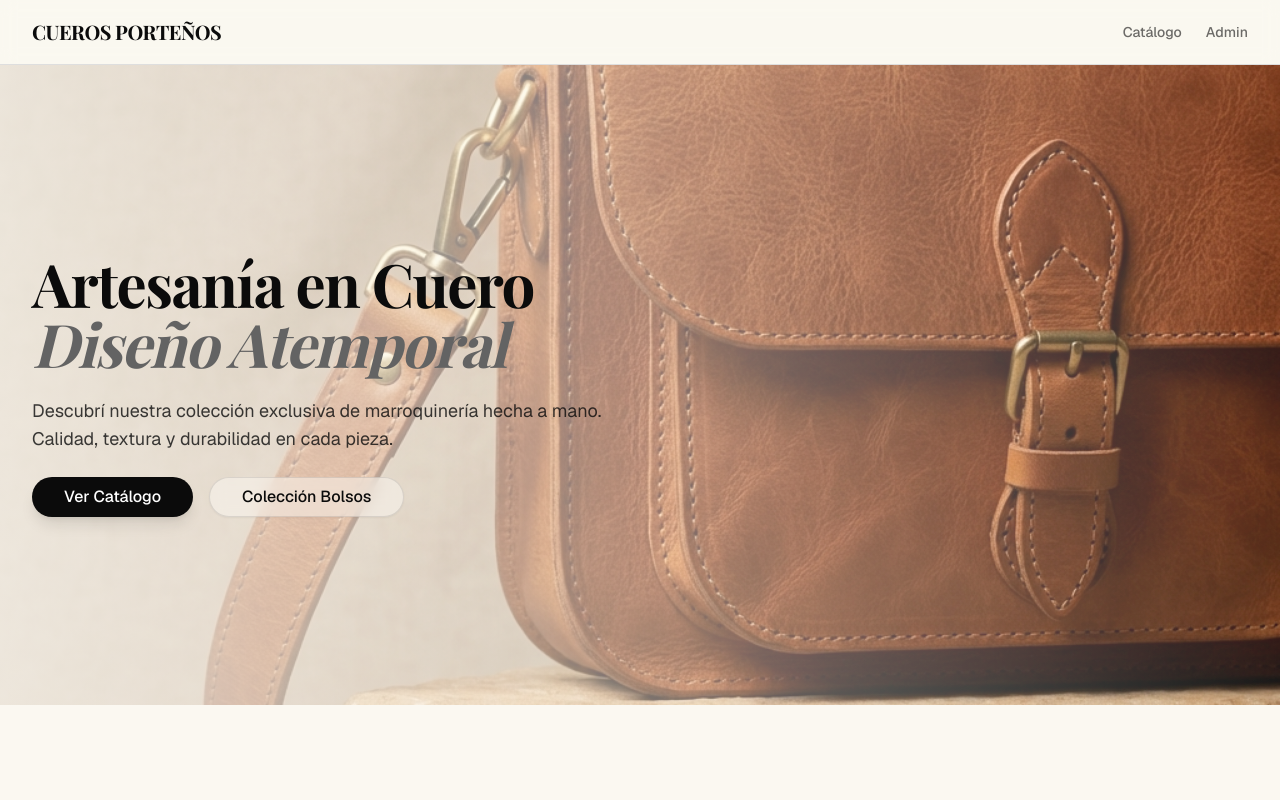
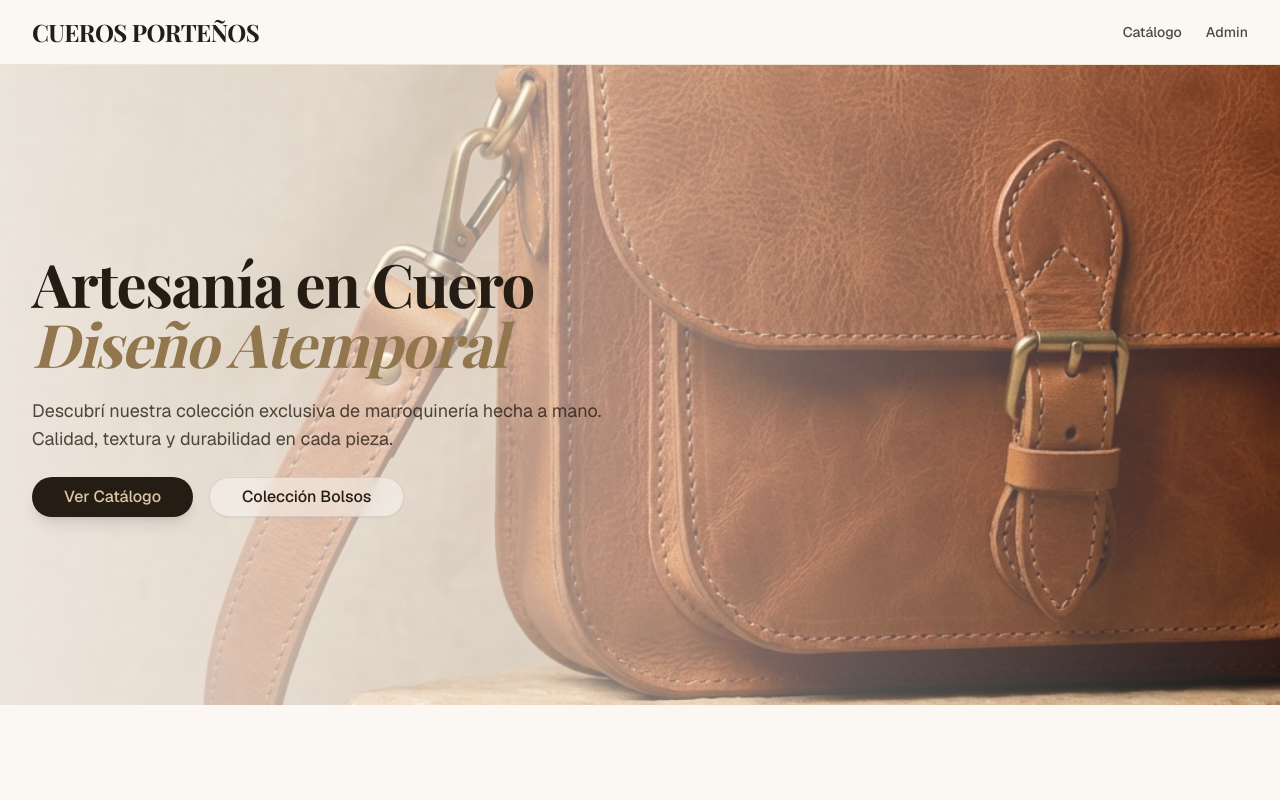
Before and after one commit to nachom1833/CuerosPorte-os, a Next.js app: page / in a window 1280 px wide. Shown: the top 800 px of the page. Built offline with nearby package versions, Linux system fonts and the light colour scheme; no server answers; the database is empty; a web font is replaced by a local one.

Commit message:
feat: Scaffold initial application with core components, global styling, and data types.(Detalles manual marca)

```diff
--- a/app/globals.css
+++ b/app/globals.css
@@ -48,94 +48,100 @@
 }
 
 :root {
-  --radius: 0rem; /* Minimalist - sharp edges or very small radius */
+  --radius: 0rem; /* Brand aesthetic: sharp, clean, premium */
 
-  /* Off-white / Cream for Artisan feel */
-  --background: oklch(0.98 0.01 90);
-  --foreground: oklch(0.15 0 0);
+  /* Brand Colors from Manual */
+  /* Dark Brown: #251D13 */
+  /* Medium Brown: #57472B */
+  /* Light Brown/Gold: #92764D */
+  /* Beige: #DDC8A6 */
 
-  --card: oklch(1 0 0);
-  --card-foreground: oklch(0.15 0 0);
+  --background: #FBF8F3; /* Very light cream/off-white */
+  --foreground: #251D13; /* Dark Brown */
 
-  --popover: oklch(1 0 0);
-  --popover-foreground: oklch(0.15 0 0);
+  --card: #FFFFFF;
+  --card-foreground: #251D13;
 
-  --primary: oklch(0.15 0 0); /* Black/Dark Grey */
-  --primary-foreground: oklch(1 0 0);
+  --popover: #FFFFFF;
+  --popover-foreground: #251D13;
 
-  --secondary: oklch(0.95 0 0); /* Light Gray */
-  --secondary-foreground: oklch(0.15 0 0);
+  --primary: #251D13; /* Dark Brown */
+  --primary-foreground: #DDC8A6; /* Beige */
 
-  --muted: oklch(0.95 0 0);
-  --muted-foreground: oklch(0.50 0 0);
+  --secondary: #DDC8A6; /* Beige */
+  --secondary-foreground: #251D13; /* Dark Brown */
 
-  --accent: oklch(0.95 0 0);
-  --accent-foreground: oklch(0.15 0 0);
+  --muted: #F5EFE6; /* Lightened Beige */
+  --muted-foreground: #92764D; /* Light Brown/Gold */
+
+  --accent: #92764D; /* Light Brown/Gold */
+  --accent-foreground: #FFFFFF;
 
   --destructive: oklch(0.577 0.245 27.325);
 
-  --border: oklch(0.90 0 0);
-  --input: oklch(0.90 0 0);
-  --ring: oklch(0.15 0 0);
+  --border: #DDC8A6; /* Beige */
+  --input: #DDC8A6; /* Beige */
+  --ring: #57472B; /* Medium Brown */
 
-  --chart-1: oklch(0.646 0.222 41.116);
-  --chart-2: oklch(0.6 0.118 184.704);
-  --chart-3: oklch(0.398 0.07 227.392);
-  --chart-4: oklch(0.828 0.189 84.429);
-  --chart-5: oklch(0.769 0.188 70.08);
+  --chart-1: #251D13;
+  --chart-2: #57472B;
+  --chart-3: #92764D;
+  --chart-4: #DDC8A6;
+  --chart-5: #F5EFE6;
 
-  --sidebar: oklch(0.985 0 0);
-  --sidebar-foreground: oklch(0.145 0 0);
-  --sidebar-primary: oklch(0.205 0 0);
-  --sidebar-primary-foreground: oklch(0.985 0 0);
-  --sidebar-accent: oklch(0.97 0 0);
-  --sidebar-accent-foreground: oklch(0.205 0 0);
-  --sidebar-border: oklch(0.922 0 0);
-  --sidebar-ring: oklch(0.708 0 0);
+  --sidebar: #FBF8F3;
+  --sidebar-foreground: #251D13;
+  --sidebar-primary: #251D13;
+  --sidebar-primary-foreground: #DDC8A6;
+  --sidebar-accent: #DDC8A6;
+  --sidebar-accent-foreground: #251D13;
+  --sidebar-border: #DDC8A6;
+  --sidebar-ring: #57472B;
 }
 
 .dark {
-  --background: oklch(0.10 0 0);
-  --foreground: oklch(0.98 0 0);
+  /* Adapted Dark Mode using Brand Colors */
+  --background: #251D13; /* Dark Brown */
+  --foreground: #DDC8A6; /* Beige */
 
-  --card: oklch(0.12 0 0);
-  --card-foreground: oklch(0.98 0 0);
+  --card: #2C2419; /* Slightly lighter dark brown */
+  --card-foreground: #DDC8A6;
 
-  --popover: oklch(0.12 0 0);
-  --popover-foreground: oklch(0.98 0 0);
+  --popover: #2C2419;
+  --popover-foreground: #DDC8A6;
 
-  --primary: oklch(0.98 0 0);
-  --primary-foreground: oklch(0.10 0 0);
+  --primary: #DDC8A6; /* Beige */
+  --primary-foreground: #251D13; /* Dark Brown */
 
-  --secondary: oklch(0.20 0 0);
-  --secondary-foreground: oklch(0.98 0 0);
+  --secondary: #57472B; /* Medium Brown */
+  --secondary-foreground: #DDC8A6;
 
-  --muted: oklch(0.20 0 0);
-  --muted-foreground: oklch(0.70 0 0);
+  --muted: #57472B;
+  --muted-foreground: #DDC8A6;
 
-  --accent: oklch(0.20 0 0);
-  --accent-foreground: oklch(0.98 0 0);
+  --accent: #92764D;
+  --accent-foreground: #FFFFFF;
 
   --destructive: oklch(0.704 0.191 22.216);
 
-  --border: oklch(0.20 0 0);
-  --input: oklch(0.20 0 0);
-  --ring: oklch(0.80 0 0);
+  --border: #57472B;
+  --input: #57472B;
+  --ring: #DDC8A6;
 
-  --chart-1: oklch(0.488 0.243 264.376);
-  --chart-2: oklch(0.696 0.17 162.48);
-  --chart-3: oklch(0.769 0.188 70.08);
-  --chart-4: oklch(0.627 0.265 303.9);
-  --chart-5: oklch(0.645 0.246 16.439);
+  --chart-1: #DDC8A6;
+  --chart-2: #92764D;
+  --chart-3: #57472B;
+  --chart-4: #251D13;
+  --chart-5: #F5EFE6;
 
-  --sidebar: oklch(0.205 0 0);
-  --sidebar-foreground: oklch(0.985 0 0);
-  --sidebar-primary: oklch(0.488 0.243 264.376);
-  --sidebar-primary-foreground: oklch(0.985 0 0);
-  --sidebar-accent: oklch(0.269 0 0);
-  --sidebar-accent-foreground: oklch(0.985 0 0);
-  --sidebar-border: oklch(1 0 0 / 10%);
-  --sidebar-ring: oklch(0.556 0 0);
+  --sidebar: #251D13;
+  --sidebar-foreground: #DDC8A6;
+  --sidebar-primary: #DDC8A6;
+  --sidebar-primary-foreground: #251D13;
+  --sidebar-accent: #57472B;
+  --sidebar-accent-foreground: #DDC8A6;
+  --sidebar-border: #57472B;
+  --sidebar-ring: #DDC8A6;
 }
 
 @layer base {
--- a/app/layout.tsx
+++ b/app/layout.tsx
@@ -34,6 +34,7 @@ export default function RootLayout({
   return (
     <html lang="es">
       <body
+        suppressHydrationWarning
         className={`${geistSans.variable} ${geistMono.variable} ${playfair.variable} antialiased min-h-screen flex flex-col font-sans selection:bg-foreground selection:text-background`}
       >
         <SiteHeader />
--- a/components/about-section.tsx
+++ b/components/about-section.tsx
@@ -9,11 +9,12 @@ export function AboutSection() {
                 {/* Section 1: Philosophy - Image Left, Text Right */}
                 <div className="flex flex-col lg:flex-row items-center gap-12 lg:gap-24">
                     <div className="relative w-full lg:w-1/2 aspect-[4/3] rounded-2xl overflow-hidden">
-                        <Reveal width="100%">
+                        <Reveal width="100%" className="h-full">
                             <Image
                                 src="/images/lifestyle.png"
                                 alt="Classic leather briefcase on vintage table"
                                 fill
+                                sizes="(max-width: 768px) 100vw, 50vw"
                                 className="object-cover hover:scale-105 transition-transform duration-700"
                             />
                         </Reveal>
@@ -39,11 +40,12 @@ export function AboutSection() {
                 {/* Section 2: Workshop - Text Left, Image Right */}
                 <div className="flex flex-col lg:flex-row-reverse items-center gap-12 lg:gap-24">
                     <div className="relative w-full lg:w-1/2 aspect-[4/3] rounded-2xl overflow-hidden">
-                        <Reveal width="100%">
+                        <Reveal width="100%" className="h-full">
                             <Image
                                 src="/images/workshop.png"
                                 alt="Artisan working in leather workshop"
                                 fill
+                                sizes="(max-width: 768px) 100vw, 50vw"
                                 className="object-cover hover:scale-105 transition-transform duration-700"
                             />
                         </Reveal>
--- a/components/reveal.tsx
+++ b/components/reveal.tsx
@@ -7,9 +7,10 @@ interface RevealProps {
     children: React.ReactNode
     width?: "fit-content" | "100%"
     delay?: number
+    className?: string
 }
 
-export const Reveal = ({ children, width = "fit-content", delay = 0.25 }: RevealProps) => {
+export const Reveal = ({ children, width = "fit-content", delay = 0.25, className }: RevealProps) => {
     const ref = useRef(null)
     const isInView = useInView(ref, { once: true })
     const mainControls = useAnimation()
@@ -21,8 +22,9 @@ export const Reveal = ({ children, width = "fit-content", delay = 0.25 }: Reveal
     }, [isInView, mainControls])
 
     return (
-        <div ref={ref} style={{ position: "relative", width, overflow: "hidden" }}>
+        <div ref={ref} className={className} style={{ position: "relative", width, overflow: "hidden" }}>
             <motion.div
+                className="h-full w-full"
                 variants={{
                     hidden: { opacity: 0, y: 75 },
                     visible: { opacity: 1, y: 0 },
--- a/components/site-footer.tsx
+++ b/components/site-footer.tsx
@@ -1,8 +1,8 @@
 export function SiteFooter() {
     return (
-        <footer className="py-12 border-t bg-secondary/30">
+        <footer className="py-12 border-t bg-primary text-primary-foreground">
             <div className="container px-4 sm:px-8 flex flex-col sm:flex-row justify-between items-center gap-6">
-                <small className="text-muted-foreground">
+                <small className="opacity-90 font-medium">
                     © {new Date().getFullYear()} Cueros Porteños. Hecho a mano en Argentina.
                 </small>
                 <div className="flex gap-4">
--- a/components/site-header.tsx
+++ b/components/site-header.tsx
@@ -3,16 +3,16 @@ import { ShoppingBag } from "lucide-react"
 
 export function SiteHeader() {
     return (
-        <header className="sticky top-0 z-50 w-full border-b bg-background/95 backdrop-blur supports-[backdrop-filter]:bg-background/60">
+        <header className="sticky top-0 z-50 w-full border-b border-border/40 bg-background/80 backdrop-blur-md">
             <div className="container flex h-16 items-center justify-between px-4 sm:px-8">
                 <Link href="/" className="mr-6 flex items-center space-x-2">
-                    <span className="text-xl font-serif font-bold tracking-tight">CUEROS PORTEÑOS</span>
+                    <span className="text-2xl font-serif font-bold tracking-tight text-primary">CUEROS PORTEÑOS</span>
                 </Link>
                 <nav className="flex items-center space-x-6 text-sm font-medium">
-                    <Link href="/catalogo" className="transition-colors hover:text-foreground/80 text-foreground/60">
+                    <Link href="/catalogo" className="transition-colors hover:text-primary text-primary/80">
                         Catálogo
                     </Link>
-                    <Link href="/admin" className="transition-colors hover:text-foreground/80 text-foreground/60">
+                    <Link href="/admin" className="transition-colors hover:text-primary text-primary/80">
                         Admin
                     </Link>
                 </nav>
--- a/types/database.ts
+++ b/types/database.ts
@@ -15,6 +15,7 @@ export interface Product {
   material: string | null
   dimensions: string | null
   category: string
+  price: number | null
 }
 
 export interface ProductVariant {
```
